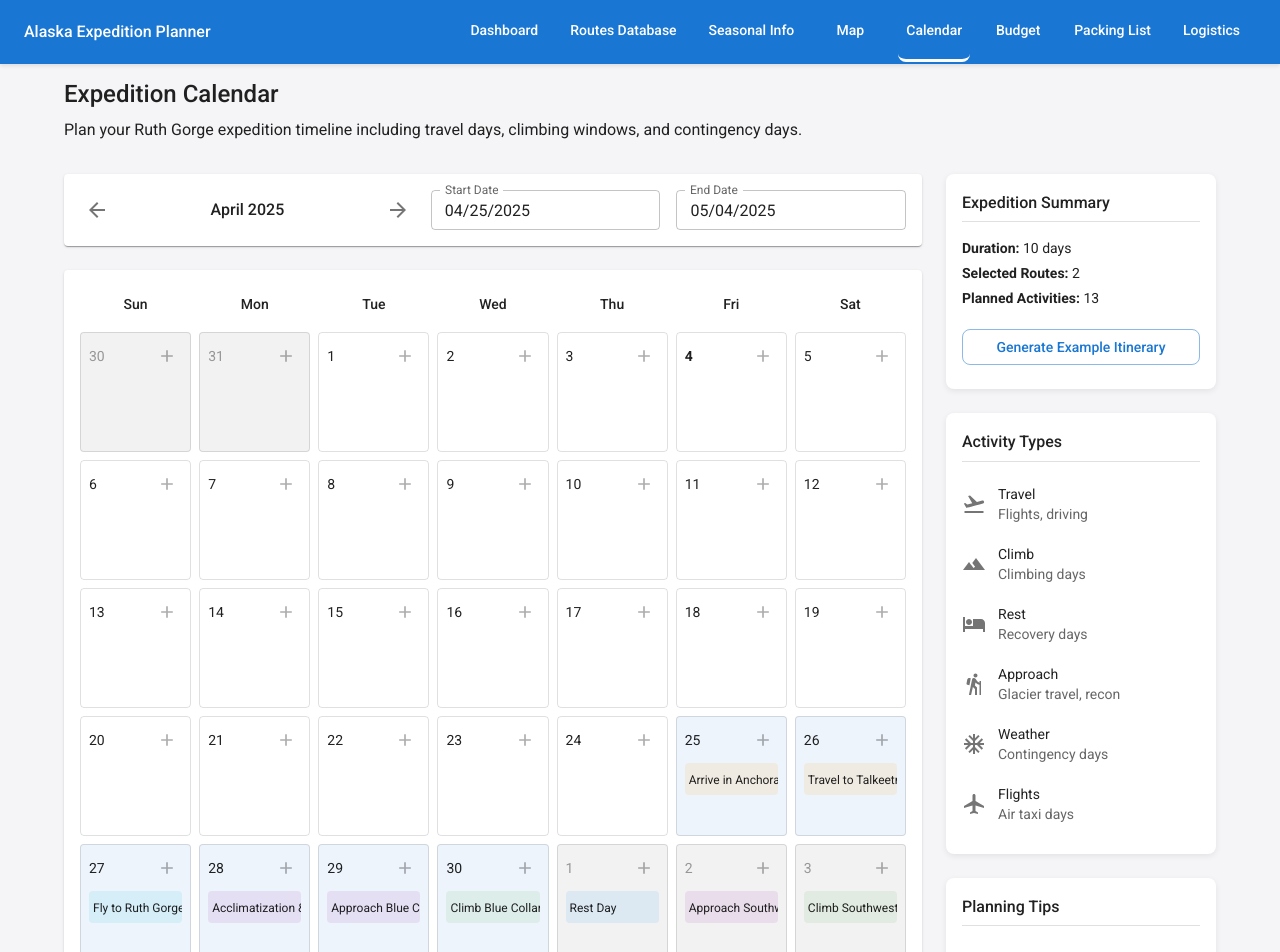
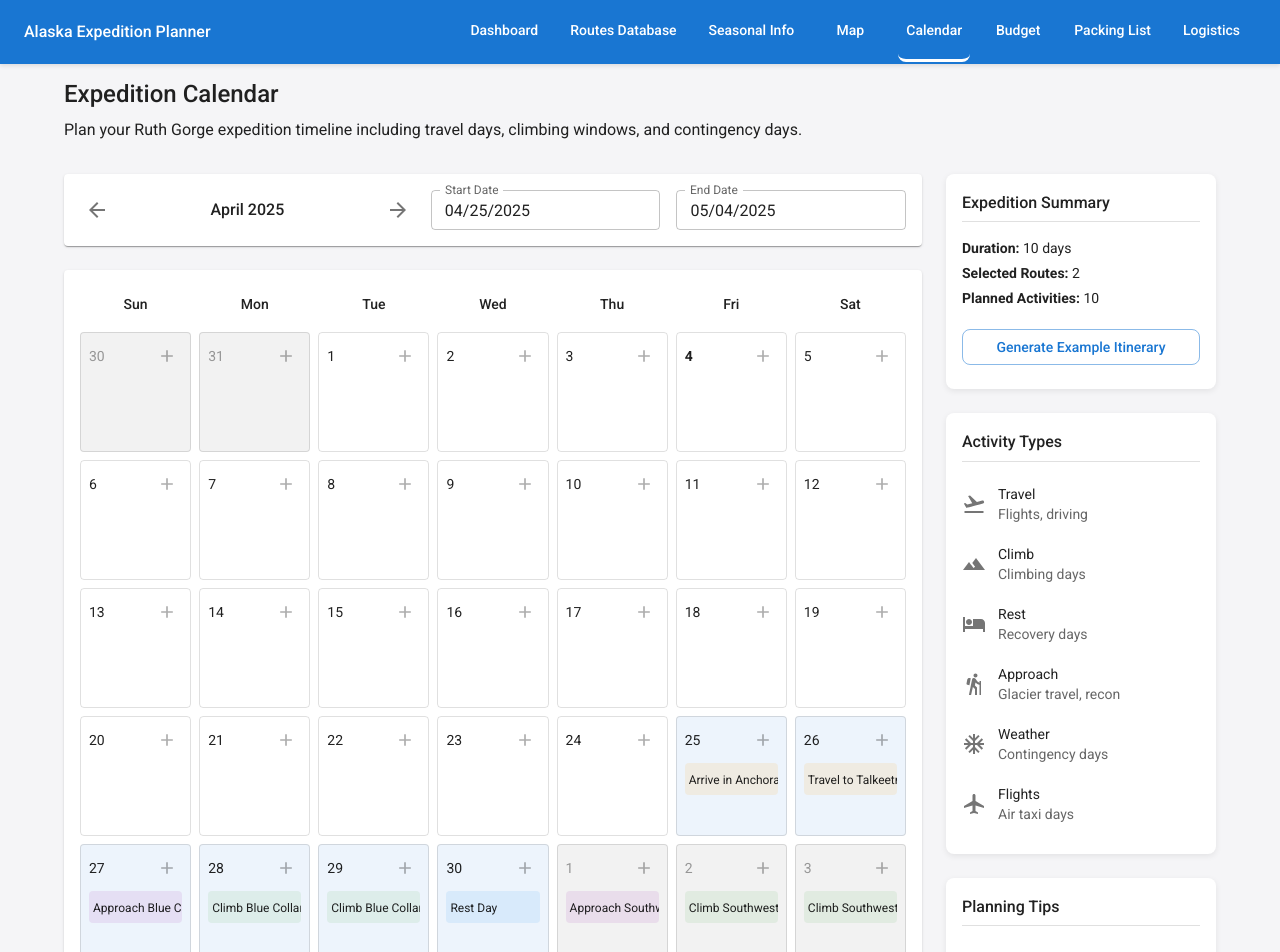
Before and after one commit to jesservillines/alaska-expedition-planner, a React (Create React App) app: page /calendar in a window 1280 px wide. Shown: the top 952 px of the page. Built offline with nearby package versions, Linux system fonts and the light colour scheme.

Commit message:
Update itinerary to fit within selected dates and remove acclimatization days

```diff
--- a/src/pages/Calendar.js
+++ b/src/pages/Calendar.js
@@ -226,118 +226,122 @@ const Calendar = ({ expeditionDates, setExpeditionDates, selectedRoutes }) => {
   const generateExampleItinerary = () => {
     if (!startDate || !endDate) return;
 
-    const start = startDate;
+    const baseTime = Date.now();
+    const start = dayjs(startDate); // Make sure we use a fresh copy and don't modify the original
     const newActivities = [];
 
-    // Add Anchorage arrival
+    // Find the selected routes
+    const blueCollarRoute = selectedRoutes.find(r => r.id === "blue-collar-beatdown");
+    const southwestRidgeRoute = selectedRoutes.find(r => r.id === "southwest-ridge");
+
+    // April 25 - Day 1: Arrive in Anchorage
     newActivities.push({
-      id: Date.now(),
+      id: baseTime,
       date: start.format('YYYY-MM-DD'),
       type: 'travel',
       title: 'Arrive in Anchorage',
-      description: 'Flight arrival, collect bags, overnight in Anchorage',
+      description: 'Flight arrival, collect gear from REI and Alaska Mountaineering & Hiking, overnight in Anchorage',
       route: '',
     });
 
-    // Add travel to Talkeetna
+    // April 26 - Day 2: Travel to Talkeetna & Fly In
     newActivities.push({
-      id: Date.now() + 1,
+      id: baseTime + 1,
       date: start.add(1, 'day').format('YYYY-MM-DD'),
       type: 'travel',
-      title: 'Travel to Talkeetna',
-      description: 'Drive to Talkeetna, check in with air taxi, overnight in Talkeetna',
+      title: 'Travel to Talkeetna & Fly In',
+      description: 'Early drive to Talkeetna, check in with Talkeetna Air Taxi, fly directly to Ruth Gorge basecamp (4500ft), establish camp',
       route: '',
     });
 
-    // Add fly-in
+    // April 27 - Day 3: Prep for Blue Collar Beatdown
+    const day3 = dayjs(startDate).add(2, 'day');
     newActivities.push({
-      id: Date.now() + 2,
-      date: start.add(2, 'day').format('YYYY-MM-DD'),
-      type: 'fly-in',
-      title: 'Fly to Ruth Gorge',
-      description: 'Weather dependent flight to basecamp, establish camp',
+      id: baseTime + 2,
+      date: day3.format('YYYY-MM-DD'),
+      type: 'approach',
+      title: `Approach ${blueCollarRoute?.name || 'Blue Collar Beatdown'}`,
+      description: `Scout and prepare for ${blueCollarRoute?.name || 'Blue Collar Beatdown'} on Mt. Dickey. Pack climbing gear and prepare for alpine start.`,
+      route: 'blue-collar-beatdown',
+    });
+
+    // April 28 - Day 4: Climb Blue Collar Beatdown Day 1
+    const day4 = dayjs(startDate).add(3, 'day');
+    newActivities.push({
+      id: baseTime + 3,
+      date: day4.format('YYYY-MM-DD'),
+      type: 'climb',
+      title: `Climb ${blueCollarRoute?.name || 'Blue Collar Beatdown'} Day 1`,
+      description: `Alpine start (2am). Begin climb of ${blueCollarRoute?.name || 'Blue Collar Beatdown'}. Establish bivy at ~7500ft if needed.`,
+      route: 'blue-collar-beatdown',
+    });
+
+    // April 29 - Day 5: Climb Blue Collar Beatdown Day 2
+    const day5 = dayjs(startDate).add(4, 'day');
+    newActivities.push({
+      id: baseTime + 4,
+      date: day5.format('YYYY-MM-DD'),
+      type: 'climb',
+      title: `Climb ${blueCollarRoute?.name || 'Blue Collar Beatdown'} Day 2`,
+      description: `Complete climb of ${blueCollarRoute?.name || 'Blue Collar Beatdown'}. Summit and descend back to basecamp.`,
+      route: 'blue-collar-beatdown',
+    });
+
+    // April 30 - Day 6: Rest Day
+    const day6 = dayjs(startDate).add(5, 'day');
+    newActivities.push({
+      id: baseTime + 5,
+      date: day6.format('YYYY-MM-DD'),
+      type: 'rest',
+      title: 'Rest Day',
+      description: 'Recovery day at basecamp. Jesse fixes splitboard issues. Daniel and Nicholas reorganize group gear for Southwest Ridge.',
       route: '',
     });
 
-    // Add acclimatization day
+    // May 1 - Day 7: Approach Southwest Ridge
+    const day7 = dayjs(startDate).add(6, 'day');
     newActivities.push({
-      id: Date.now() + 3,
-      date: start.add(3, 'day').format('YYYY-MM-DD'),
+      id: baseTime + 6,
+      date: day7.format('YYYY-MM-DD'),
       type: 'approach',
-      title: 'Acclimatization & Recon',
-      description: 'Glacier travel practice, route reconnaissance',
+      title: `Approach ${southwestRidgeRoute?.name || 'Southwest Ridge'}`,
+      description: `Move to the base of ${southwestRidgeRoute?.name || 'Southwest Ridge'} of Mount Wake. Prepare for alpine start.`,
+      route: 'southwest-ridge',
+    });
+
+    // May 2 - Day 8: Climb Southwest Ridge Day 1
+    const day8 = dayjs(startDate).add(7, 'day');
+    newActivities.push({
+      id: baseTime + 7,
+      date: day8.format('YYYY-MM-DD'),
+      type: 'climb',
+      title: `Climb ${southwestRidgeRoute?.name || 'Southwest Ridge'} Day 1`,
+      description: `Alpine start (1am). Begin climbing the ${southwestRidgeRoute?.name || 'Southwest Ridge'}. Establish high camp at First Col (8,800ft).`,
+      route: 'southwest-ridge',
+    });
+
+    // May 3 - Day 9: Climb Southwest Ridge Day 2
+    const day9 = dayjs(startDate).add(8, 'day');
+    newActivities.push({
+      id: baseTime + 8,
+      date: day9.format('YYYY-MM-DD'),
+      type: 'climb',
+      title: `Climb ${southwestRidgeRoute?.name || 'Southwest Ridge'} Day 2`,
+      description: `Summit day on ${southwestRidgeRoute?.name || 'Southwest Ridge'}. Reach Mount Wake summit (11,300ft) and descend to basecamp.`,
+      route: 'southwest-ridge',
+    });
+
+    // May 4 - Day 10: Fly Out
+    const day10 = dayjs(startDate).add(9, 'day');
+    newActivities.push({
+      id: baseTime + 9,
+      date: day10.format('YYYY-MM-DD'),
+      type: 'fly-out',
+      title: 'Fly Out & Return Home',
+      description: 'Pack up camp. Radio for pickup. Fly to Talkeetna with gear. Team celebration dinner at Denali Brewing Company. Return to Anchorage for flights home.',
       route: '',
     });
-
-    // Add climbing days for selected routes
-    let dayOffset = 4;
-    selectedRoutes.forEach((route, index) => {
-      // Add approach day
-      newActivities.push({
-        id: Date.now() + dayOffset,
-        date: start.add(dayOffset, 'day').format('YYYY-MM-DD'),
-        type: 'approach',
-        title: `Approach ${route.name}`,
-        description: `Ski/travel to base of ${route.name}`,
-        route: route.id,
-      });
-
-      // Add climbing day(s) - assume 1-2 days depending on route grade
-      const climbDays = route.grade.includes('VI') ? 2 : 1;
-      for (let i = 0; i < climbDays; i++) {
-        newActivities.push({
-          id: Date.now() + dayOffset + i + 1,
-          date: start.add(dayOffset + i + 1, 'day').format('YYYY-MM-DD'),
-          type: 'climb',
-          title: `Climb ${route.name}`,
-          description: `Climbing day on ${route.name} (${route.grade}, ${route.technicalGrade})`,
-          route: route.id,
-        });
-      }
-
-      // Add rest day after climbing
-      newActivities.push({
-        id: Date.now() + dayOffset + climbDays + 1,
-        date: start.add(dayOffset + climbDays + 1, 'day').format('YYYY-MM-DD'),
-        type: 'rest',
-        title: 'Rest Day',
-        description: 'Recovery day at basecamp',
-        route: '',
-      });
-
-      dayOffset += climbDays + 2;
-    });
-
-    // Add weather contingency days
-    newActivities.push({
-      id: Date.now() + dayOffset,
-      date: start.add(dayOffset, 'day').format('YYYY-MM-DD'),
-      type: 'weather-day',
-      title: 'Weather Contingency',
-      description: 'Extra day for weather delays',
-      route: '',
-    });
-
-    // Add fly-out
-    newActivities.push({
-      id: Date.now() + dayOffset + 1,
-      date: start.add(dayOffset + 1, 'day').format('YYYY-MM-DD'),
-      type: 'fly-out',
-      title: 'Fly from Ruth Gorge',
-      description: 'Weather dependent flight to Talkeetna',
-      route: '',
-    });
-
-    // Add travel home
-    newActivities.push({
-      id: Date.now() + dayOffset + 2,
-      date: start.add(dayOffset + 2, 'day').format('YYYY-MM-DD'),
-      type: 'travel',
-      title: 'Travel Home',
-      description: 'Flights from Anchorage',
-      route: '',
-    });
-
+    // Set the activities
     setActivities(newActivities);
   };
 
```
